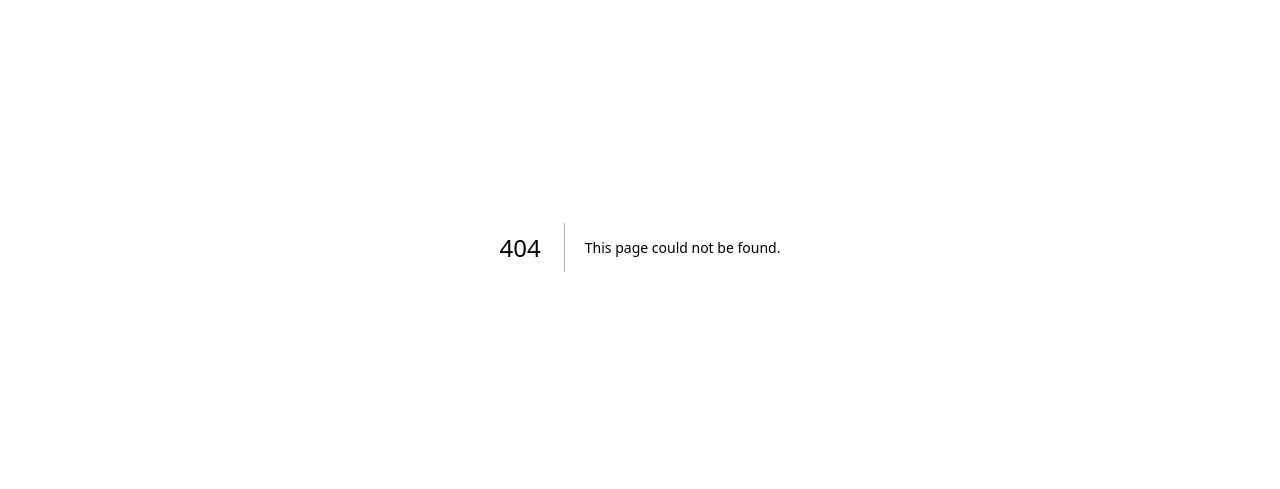
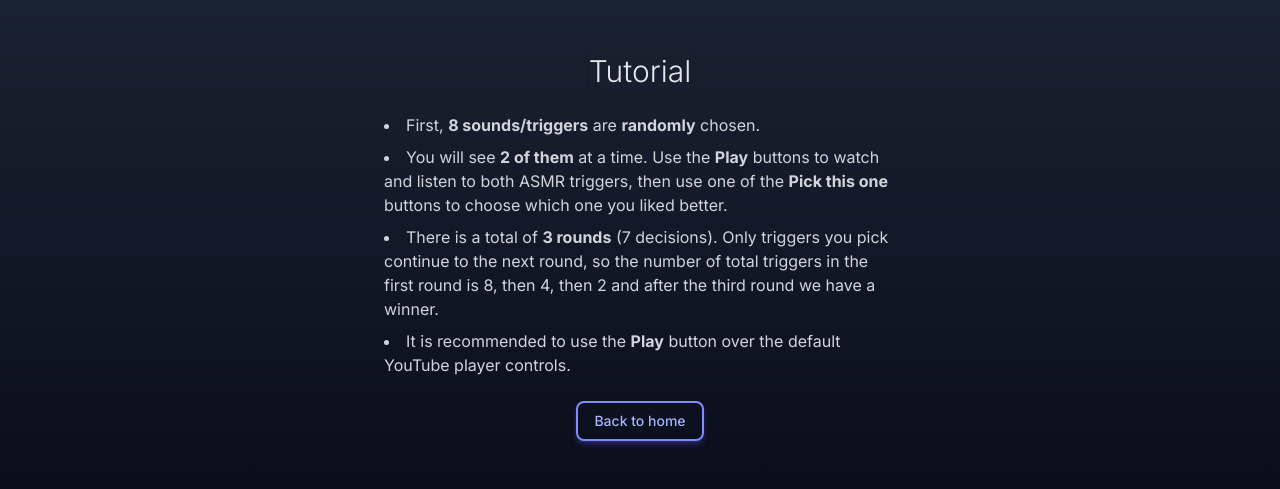
Before and after one commit to hynekfisera/asmr, a Next.js app: page /preference/tutorial in a window 1280 px wide. Before the commit this address had no page. Shown: the part 153-642 px from the top of the page. Built offline with nearby package versions, Linux system fonts and the light colour scheme.

Commit message:
Add tutorial & improve SEO

```diff
--- a/app/layout.tsx
+++ b/app/layout.tsx
@@ -1,21 +1,12 @@
-import './globals.css'
-import { Inter } from 'next/font/google'
+import "./globals.css";
+import { Inter } from "next/font/google";
 
-const inter = Inter({ subsets: ['latin'] })
+const inter = Inter({ subsets: ["latin"] });
 
-export const metadata = {
-  title: 'Create Next App',
-  description: 'Generated by create next app',
-}
-
-export default function RootLayout({
-  children,
-}: {
-  children: React.ReactNode
-}) {
+export default function RootLayout({ children }: { children: React.ReactNode }) {
   return (
     <html lang="en">
       <body className={inter.className}>{children}</body>
     </html>
-  )
+  );
 }
--- a/app/page.tsx
+++ b/app/page.tsx
@@ -1,4 +1,10 @@
 import Link from "next/link";
+import { Metadata } from "next";
+
+export const metadata: Metadata = {
+  title: "Interactive ASMR Experience",
+  description: 'Website inspired by "this or that" test from YouTube video by @TiptoeTingles and @GibiASMR. This website allows you to try this test out by yourself.',
+};
 
 export default function Home() {
   return (
@@ -21,9 +27,14 @@ export default function Home() {
           . This website allows you to try this test out by yourself.
         </p>
         <p className="text-gray-300 text-center text-sm sm:text-base">Two ASMR triggers will appear. Once you decide which one you like more, click on the button below the video. After you finish the test, you will be able to see your #1 trigger.</p>
-        <Link href="/preference" className="btn btn-primary">
-          Start preference test
-        </Link>
+        <div className="flex flex-wrap justify-center gap-2.5">
+          <Link href="/preference" className="btn btn-primary">
+            Start preference test
+          </Link>
+          <Link href="/preference/tutorial" className="btn btn-secondary">
+            Tutorial
+          </Link>
+        </div>
       </div>
     </main>
   );
--- a/app/preference/Player.tsx
+++ b/app/preference/Player.tsx
@@ -22,11 +22,17 @@ export default function Player({ trigger, blue, onPick: handlePick }: Props) {
     }
   };
 
-  const handleStart = (): void => {
-    playerRef.current?.seekTo(trigger.start);
+  const handlePlay = (): void => {
+    if (playerRef.current && playerRef.current.getCurrentTime() < trigger.start) {
+      playerRef.current?.seekTo(trigger.start);
+    }
+    setIsPlaying(true);
   };
 
   const togglePlaying = (): void => {
+    if (playerRef.current && playerRef.current.getCurrentTime() < trigger.start) {
+      playerRef.current?.seekTo(trigger.start);
+    }
     setIsPlaying((p) => !p);
   };
 
@@ -60,7 +66,8 @@ export default function Player({ trigger, blue, onPick: handlePick }: Props) {
             onError={(e) => console.log(e)}
             width="100%"
             height="100%"
-            onStart={handleStart}
+            onPlay={handlePlay}
+            onPause={() => setIsPlaying(false)}
           />
           <div className="flex flex-wrap justify-center items-center gap-2 mt-3">
             <button onClick={togglePlaying} className={`btn ${blue ? "btn-blue" : "btn-purple"}`}>
--- /dev/null
+++ b/app/preference/layout.tsx
@@ -0,0 +1,14 @@
+import { Metadata } from "next";
+
+export const metadata: Metadata = {
+  title: "This or that - Interactive ASMR",
+  description: 'Website inspired by "this or that" test from YouTube video by @TiptoeTingles and @GibiASMR. This website allows you to try this test out by yourself.',
+};
+
+import React from "react";
+
+type Props = { children: React.ReactNode };
+
+export default function Layout({ children }: Props) {
+  return <>{children}</>;
+}
--- a/app/preference/page.tsx
+++ b/app/preference/page.tsx
@@ -38,7 +38,7 @@ export default function Preference() {
       </h1>
       <div className="mb-1 text-center text-sm text-gray-300">Round {3 - Math.log2(triggers.length / 2)} of 3</div>
       <div className="mb-6 max-w-lg text-center text-xs text-gray-400">
-        Click <strong className="font-semibold">Play</strong> and listen to both triggers. Feel free to replay them as many times as you want. Then make a decision and click <strong className="font-semibold">Pick this one</strong> under your preferred trigger.
+        Click <strong className="font-semibold">Play</strong> and listen to both triggers. Feel free to replay them as many times as you want. Then make a decision using the <strong className="font-semibold">Pick this one</strong> button under your preferred trigger.
       </div>
       <div className="w-full max-w-screen-xl mx-auto grid md:grid-cols-2 gap-10 md:gap-6">
         <Player trigger={currentTrigger1} blue={true} onPick={() => handlePick(currentTrigger1)} />
--- a/app/preference/result/[id]/page.tsx
+++ b/app/preference/result/[id]/page.tsx
@@ -36,12 +36,12 @@ export default function Result({ params }: { params: { id: string } }) {
               Watch the full video
             </Link>
             <Link href="/" className="btn btn-secondary">
-              Play again
+              Back to home
             </Link>
           </div>
         </div>
       )}
-      {!trigger && <h1>Invalid trigger id</h1>}
+      {!trigger && <h1 className="text-lg sm:text-xl md:text-2xl text-center text-gray-200">Invalid trigger id</h1>}
     </main>
   );
 }
--- /dev/null
+++ b/app/preference/tutorial/page.tsx
@@ -0,0 +1,32 @@
+import React from "react";
+import Link from "next/link";
+import _triggers from "@/resources/triggers";
+
+export default function Tutorial() {
+  return (
+    <main className="flex flex-col justify-center items-center px-6 py-12 md:py-6">
+      <div className="max-w-lg flex flex-col justify-center items-center gap-6">
+        <h1 className="text-2xl lg:text-3xl font-light text-gray-200 shadow text-center">Tutorial</h1>
+        <ul className="text-gray-300 text-sm sm:text-base list-disc flex flex-col gap-2 list-inside">
+          <li>
+            First, <strong>8 sounds/triggers</strong> are <strong>randomly</strong> chosen.
+          </li>
+          <li>
+            You will see <strong>2 of them</strong> at a time. Use the <strong>Play</strong> buttons to watch and listen to both ASMR triggers, then use one of the <strong>Pick this one</strong> buttons to choose which one you liked better.
+          </li>
+          <li>
+            There is a total of <strong>3 rounds</strong> (7 decisions). Only triggers you pick continue to the next round, so the number of total triggers in the first round is 8, then 4, then 2 and after the third round we have a winner.
+          </li>
+          <li>
+            It is recommended to use the <strong>Play</strong> button over the default YouTube player controls.
+          </li>
+        </ul>
+        <div className="flex flex-wrap justify-center gap-2.5">
+          <Link href="/" className="btn btn-secondary">
+            Back to home
+          </Link>
+        </div>
+      </div>
+    </main>
+  );
+}
--- a/resources/triggers.ts
+++ b/resources/triggers.ts
@@ -48,7 +48,7 @@ const triggers: Trigger[] = [
     name: "Mic Brushing",
     url: "https://youtu.be/HUlpQaAnDd0",
     start: 1286,
-    end: 1312,
+    end: 1311,
   },
   {
     id: 8,
```
